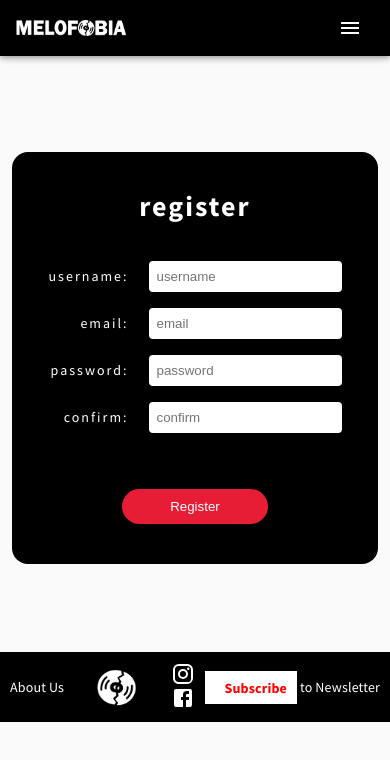
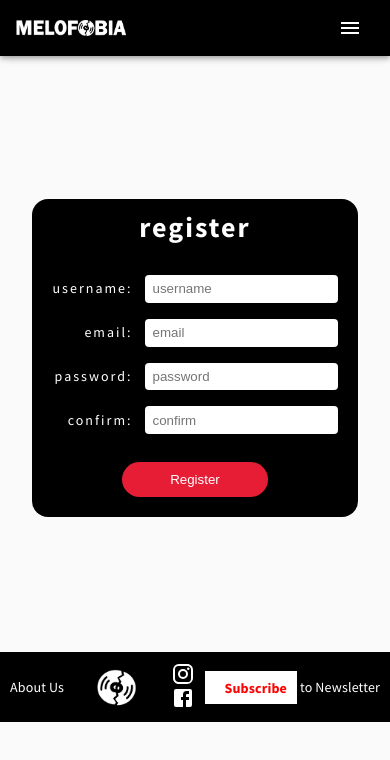
Before and after one commit to NikolasP98/MELOFOBIA, a React (Create React App) app: page /signup in a window 390 px wide. Shown: the top 760 px of the page. Built offline with nearby package versions, Linux system fonts and the light colour scheme.

Commit message:
add mobile responsiveness to signup

```diff
--- a/src/Components/Signup/Signup-component.jsx
+++ b/src/Components/Signup/Signup-component.jsx
@@ -12,20 +12,24 @@ function Signup() {
                     <h1>register</h1>
                     <div className="form-main">
                         <div className="input-div">
-                            <label for="username">username:</label>
-                            <input type="text" placeholder="username" id="username" name="username" />
+                            <label htmlFor="username">username:</label>
+                            <input type="text" placeholder="username" id="username" name="username" required={true}/>
+                            <div></div>
                         </div>
                         <div className="input-div">
-                            <label for="email">email:</label>
-                            <input type="email" placeholder="email" id="email" name="email" />
+                            <label htmlFor="email">email:</label>
+                            <input type="email" placeholder="email" id="email" name="email" required={true}/>
+                            <div></div>
                         </div>
                         <div className="input-div">
-                            <label for="password">password:</label>
-                            <input type="password" placeholder="password" name="password" />
+                            <label htmlFor="password">password:</label>
+                            <input type="password" placeholder="password" name="password" required={true}/>
+                            <div></div>
                         </div>
                         <div className="input-div">
-                            <label for="confirm">confirm:</label>
-                            <input type="password" placeholder="confirm" />
+                            <label htmlFor="confirm">confirm:</label>
+                            <input type="password" placeholder="confirm" required={true}/>
+                            <div></div>
                         </div>
                     </div>
                     <button type="submit">Register</button>
--- a/src/Components/Signup/Signup-style.scss
+++ b/src/Components/Signup/Signup-style.scss
@@ -16,20 +16,22 @@
             display: flex;
             flex-direction: column;
             justify-content: center;
-            padding: 1rem 2.25rem;
+            padding: 0.5rem 1.25rem;
             h1{
                 text-align: center;
+                margin-top: 0;
+                margin-bottom: 0.75rem;
             }
             .input-div{
                 text-align: end;
                 label{
-                    margin-right: 1.25rem;
+                    margin-right: 0.75rem;
                 }
 
                 input{
                     border-radius: 0.25rem;
                     border: 0;
-                    padding: 0.5rem;
+                    padding: 0.4rem 0.5rem;
                 }
                 margin: 1rem 0;
             }
@@ -39,9 +41,33 @@
                 color: white;
                 padding: 10px 3rem;
                 border-radius: 1.75rem;
-                margin: 1.5rem auto;
-                margin-top: 2.5rem;
+                margin: 0.75rem auto;
+                margin-top: 0.75rem;
             }
         }
     }
 }
+
+@media only screen and (min-width: 768px){
+    .signup{
+        .signup-main{
+            form{
+                padding: 1rem 2.25rem;
+                .input-div{
+                    label{
+                        margin-right: 1.25rem;
+                    }
+                    input{
+                        padding: 0.5rem;
+                    }
+                    margin: 1rem 0;
+                }
+                button{
+                    padding: 10px 3rem;
+                    margin: 1.5rem auto;
+                    margin-top: 2.5rem;
+                }
+            }
+        }
+    }
+}
```
